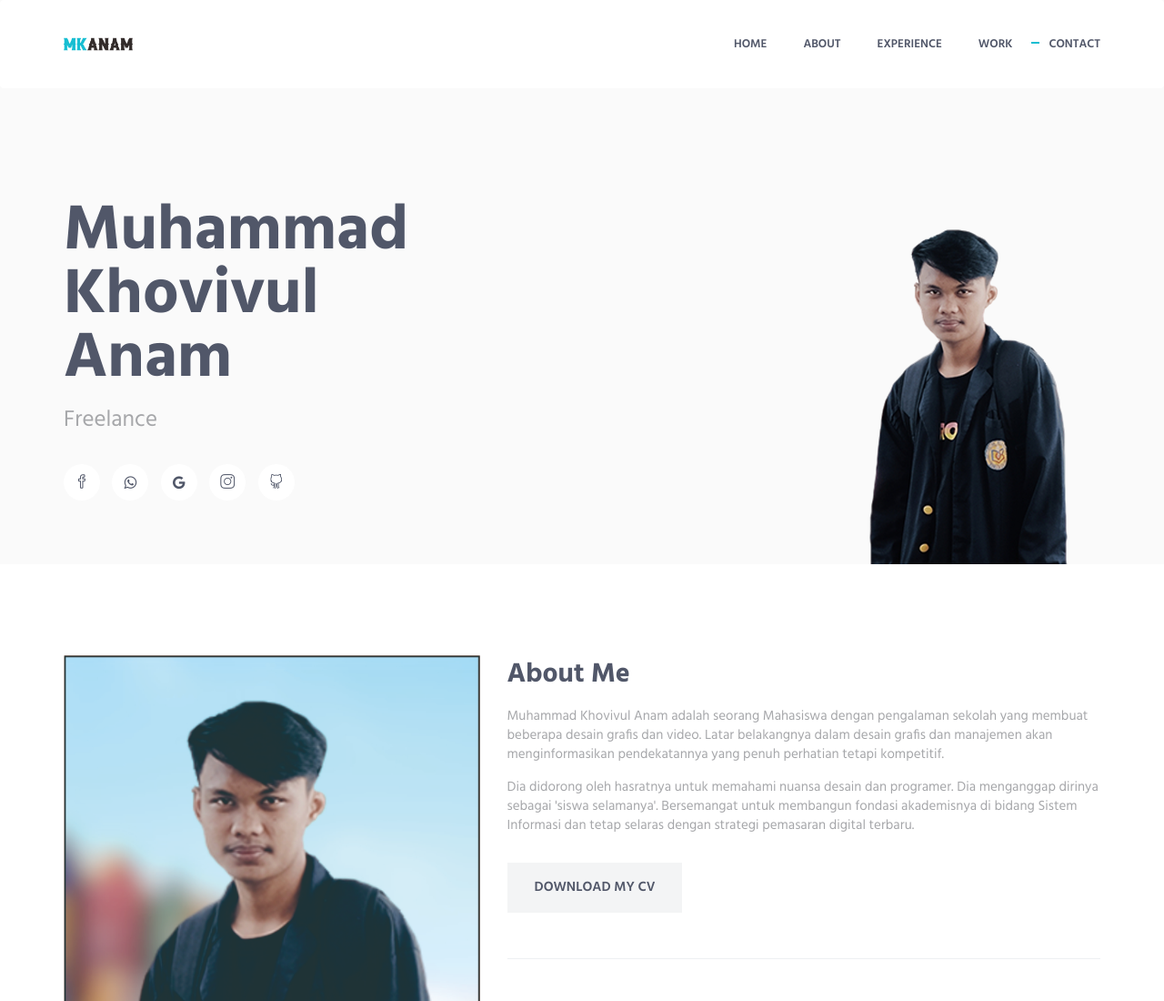
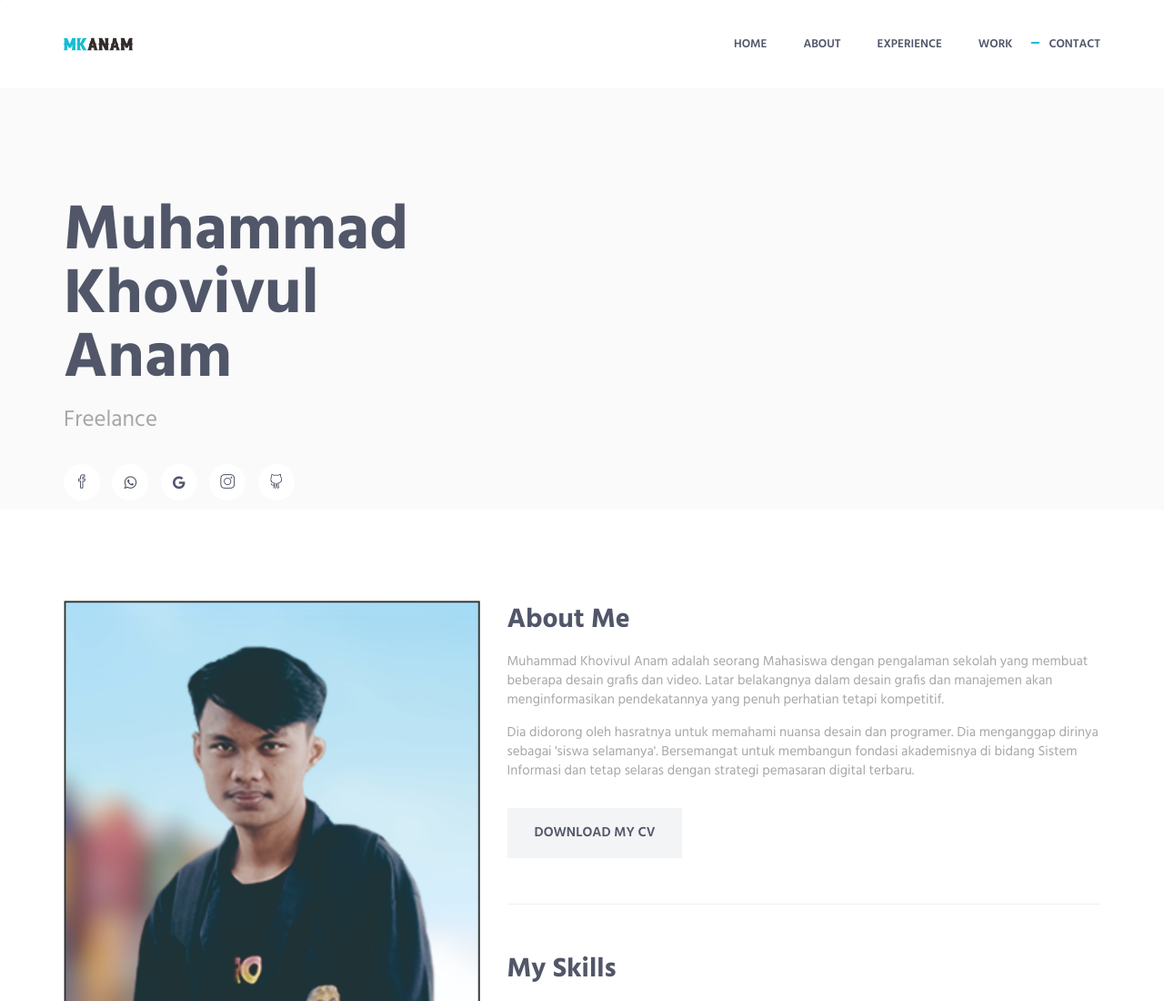
Before and after one commit to khovivulanam/khovivulanam.github, a plain HTML site: page index.html in a window 1280 px wide. Shown: the top 1100 px of the page at 91% size. Drawn offline with Linux system fonts and the light colour scheme.

Commit message:
Update index.html

```diff
--- a/index.html
+++ b/index.html
@@ -90,11 +90,11 @@
                         <li><a href="https://github.com/khovivulanam" class="social-icons"><i class="icon-social-github"></i></a></li>
                     </ul>
                 </div>
-                <div class="col-sm-6">
+<!--                 <div class="col-sm-6">
                     <div class="promo-block-img-wrap">
                         <img class="promo-block-img img-responsive" src="img/mockup/avatar-01.png" align="Avatar">
                     </div>
-                </div>
+                </div> -->
             </div>
             <!--// end row -->
         </div>
```
